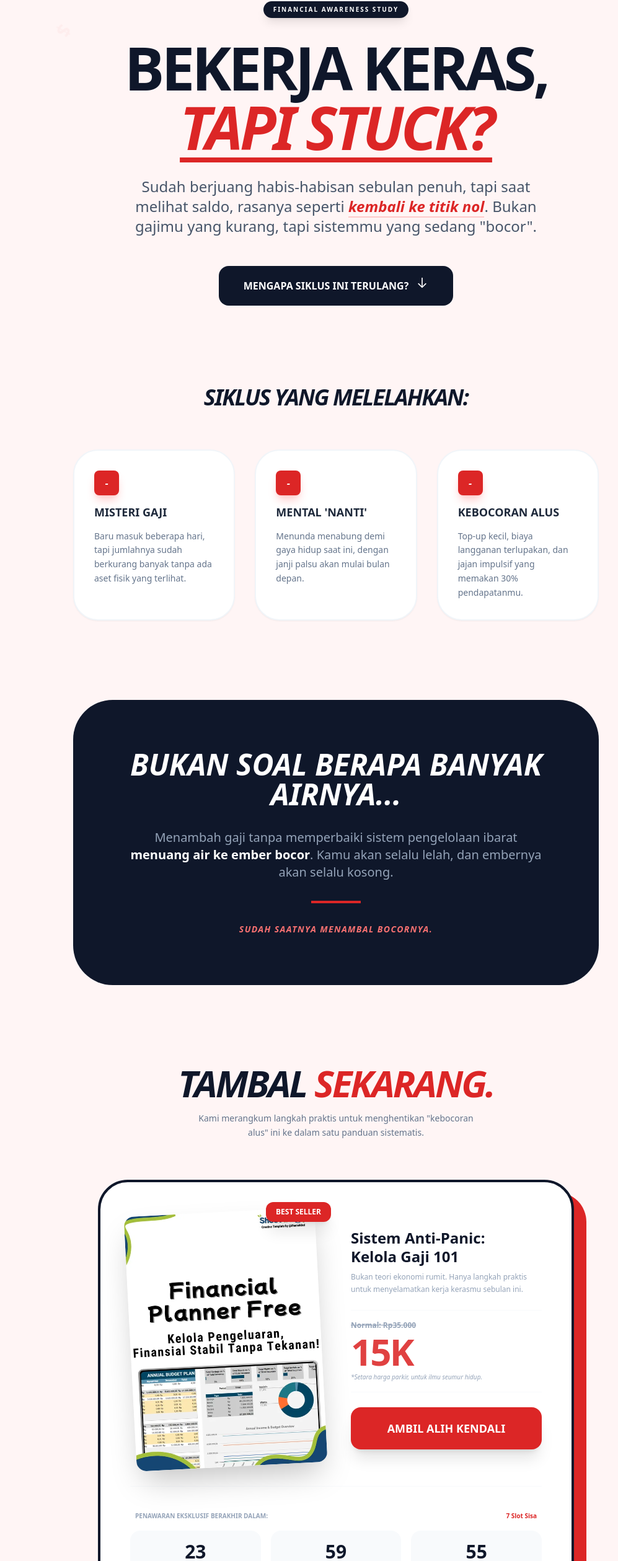
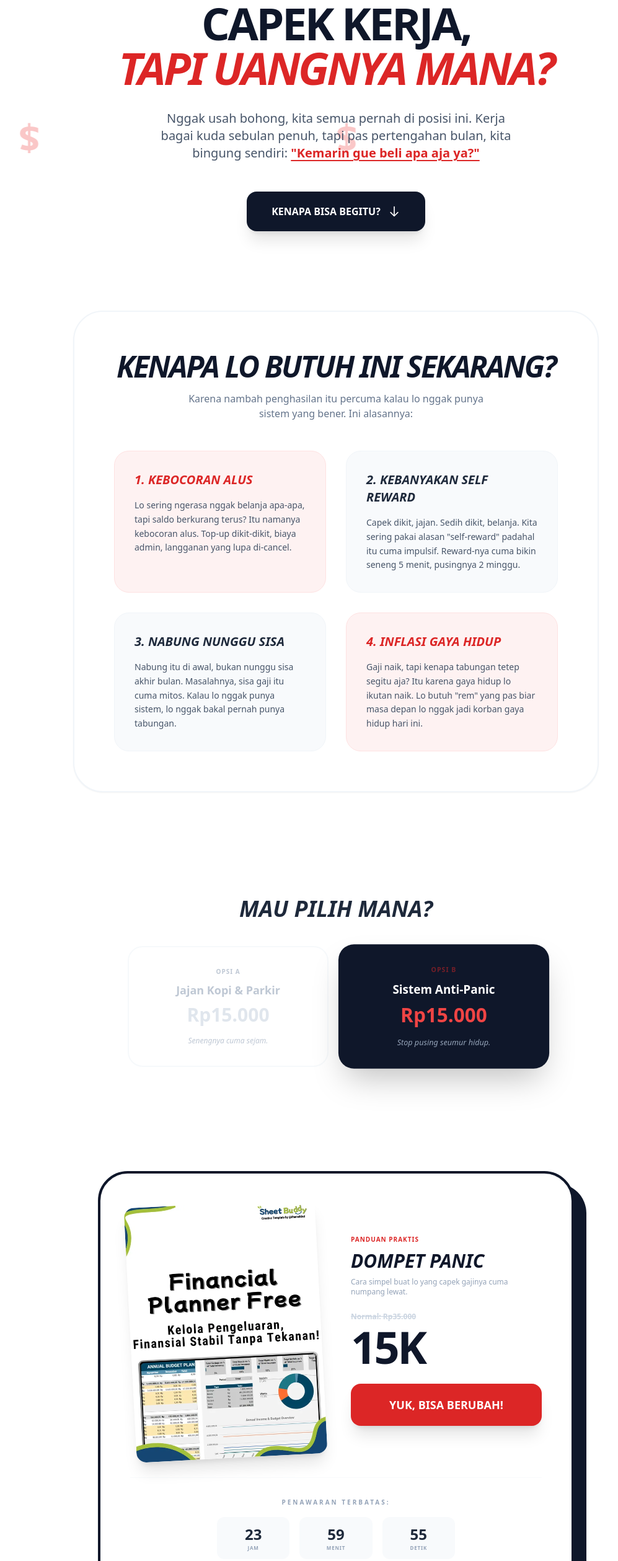
Before and after one commit to sigawari/budget-planner, a Nuxt app: page / in a window 1280 px wide. Shown: the part 95-2613 px from the top of the page at 62% size, without its empty margins (98-1095 px from the left). Built offline with nearby package versions, Linux system fonts and the light colour scheme.

Commit message:
Refactor index.vue for improved layout and content clarity

```diff
--- a/app/pages/index.vue
+++ b/app/pages/index.vue
@@ -1,114 +1,114 @@
 <template>
-    <div class="min-h-screen bg-[#FFF5F5] text-slate-900 font-sans selection:bg-red-200 overflow-x-hidden relative">
-
-      <Head>
-        <title>Dompet Panic | Mengapa Kerja Keras Saja Tidak Cukup?</title>
-        <meta name="description" content="Temukan alasan mengapa gaji Anda selalu numpang lewat dan cara membangun sistem finansial yang anti-bocor.">
-        <meta property="og:title" content="Dompet Panic - Berhenti Bertanya Ke Mana Uang Anda">
-      </Head>
-
-      <div class="money-rain pointer-events-none absolute inset-0 z-0 opacity-10">
-        <div v-for="n in 12" :key="n" class="cash font-bold text-3xl text-red-500">$</div>
-      </div>
+    <div class="min-h-screen bg-white text-slate-800 font-sans selection:bg-red-200 overflow-x-hidden relative">
+      <div v-for="n in 30" :key="n" class="cash text-6xl text-red-500 font-black">$</div>
 
       <main class="max-w-4xl mx-auto px-6 py-16 md:py-24 relative z-10 space-y-32">
 
         <section class="text-center space-y-8 animate-fade-in">
-          <div class="inline-flex items-center gap-2 bg-slate-900 text-white px-4 py-1.5 rounded-full shadow-lg">
-            <span class="text-[10px] font-black uppercase tracking-[0.2em]">Financial Awareness Study</span>
-          </div>
-
-          <h1 class="text-5xl md:text-8xl font-black leading-[0.85] tracking-tighter text-slate-900">
-            BEKERJA KERAS,<br/>
-            <span class="text-red-600 underline decoration-8 underline-offset-[12px] italic">TAPI STUCK?</span>
+          <h1 class="text-5xl md:text-7xl font-black leading-tight tracking-tighter text-slate-900">
+            CAPEK KERJA,<br/>
+            <span class="text-red-600 italic">TAPI UANGNYA MANA?</span>
           </h1>
 
-          <p class="text-xl md:text-2xl text-slate-600 leading-relaxed max-w-2xl mx-auto font-medium">
-            Sudah berjuang habis-habisan sebulan penuh, tapi saat melihat saldo, rasanya seperti <span class="text-red-600 font-bold italic border-b-2 border-red-200">kembali ke titik nol</span>. Bukan gajimu yang kurang, tapi sistemmu yang sedang "bocor".
+          <p class="text-lg md:text-xl text-slate-600 leading-relaxed max-w-xl mx-auto">
+            Nggak usah bohong, kita semua pernah di posisi ini. Kerja bagai kuda sebulan penuh, tapi pas pertengahan bulan, kita bingung sendiri: <span class="text-red-600 font-bold underline decoration-2 underline-offset-4 font-italic">"Kemarin gue beli apa aja ya?"</span>
           </p>
 
           <div class="flex justify-center pt-4">
-            <button @click="scrollTo('#relate')" class="group flex items-center gap-3 px-10 py-5 bg-slate-900 text-white font-black rounded-2xl hover:bg-red-600 transition-all duration-300 transform hover:-translate-y-1">
-              MENGAPA SIKLUS INI TERULANG?
-              <svg class="w-5 h-5 animate-bounce" fill="none" stroke="currentColor" viewBox="0 0 24 24"><path stroke-linecap="round" stroke-linejoin="round" stroke-width="2" d="M19 14l-7 7m0 0l-7-7m7 7V3"></path></svg>
+            <button @click="scrollTo('#why')" class="group flex items-center gap-3 px-10 py-5 bg-slate-900 text-white font-black rounded-2xl hover:bg-red-600 transition-all duration-300 transform hover:-translate-y-1 shadow-xl">
+              KENAPA BISA BEGITU?
+              <svg class="w-5 h-5 group-hover:translate-y-1 transition-transform" fill="none" stroke="currentColor" viewBox="0 0 24 24"><path stroke-linecap="round" stroke-linejoin="round" stroke-width="2" d="M19 14l-7 7m0 0l-7-7m7 7V3"></path></svg>
             </button>
           </div>
         </section>
 
-        <section id="relate" class="space-y-16">
+        <section id="why" class="space-y-12 bg-white p-8 md:p-16 rounded-[3rem] border-2 border-slate-100 shadow-sm">
           <div class="text-center space-y-4">
-            <h2 class="text-3xl md:text-4xl font-black text-slate-900 uppercase italic tracking-tighter">Siklus yang Melelahkan:</h2>
+            <h2 class="text-3xl md:text-5xl font-black text-slate-900 uppercase italic tracking-tighter">Kenapa Lo Butuh Ini Sekarang?</h2>
+            <p class="text-slate-500 max-w-lg mx-auto">Karena nambah penghasilan itu percuma kalau lo nggak punya sistem yang bener. Ini alasannya:</p>
           </div>
 
-          <div class="grid md:grid-cols-3 gap-8">
-            <div v-for="(p, i) in behavior" :key="i" class="p-8 bg-white border-2 border-slate-100 rounded-[2.5rem] shadow-sm space-y-4 relative group">
-              <div class="h-10 w-10 bg-red-600 text-white rounded-lg flex items-center justify-center font-black italic shadow-lg shadow-red-200">-</div>
-              <h3 class="text-lg font-black uppercase leading-tight text-slate-800">{{ p.title }}</h3>
-              <p class="text-sm text-slate-500 leading-relaxed">{{ p.desc }}</p>
+          <div class="grid md:grid-cols-2 gap-8">
+            <div class="space-y-4 p-8 bg-red-50 rounded-3xl border border-red-100">
+              <h3 class="text-xl font-black text-red-600 uppercase italic">1. Kebocoran Alus</h3>
+              <p class="text-sm text-slate-600 leading-relaxed">
+                Lo sering ngerasa nggak belanja apa-apa, tapi saldo berkurang terus? Itu namanya kebocoran alus. Top-up dikit-dikit, biaya admin, langganan yang lupa di-cancel.
+              </p>
+            </div>
+            <div class="space-y-4 p-8 bg-slate-50 rounded-3xl border border-slate-100 group hover:border-red-500 transition-colors">
+              <h3 class="text-xl font-black text-slate-800 uppercase italic group-hover:text-red-600">2. Kebanyakan Self Reward</h3>
+              <p class="text-sm text-slate-600 leading-relaxed">
+                Capek dikit, jajan. Sedih dikit, belanja. Kita sering pakai alasan "self-reward" padahal itu cuma impulsif. Reward-nya cuma bikin seneng 5 menit, pusingnya 2 minggu.
+              </p>
+            </div>
+            <div class="space-y-4 p-8 bg-slate-50 rounded-3xl border border-slate-100">
+              <h3 class="text-xl font-black text-slate-800 uppercase italic">3. Nabung Nunggu Sisa</h3>
+              <p class="text-sm text-slate-600 leading-relaxed">
+                Nabung itu di awal, bukan nunggu sisa akhir bulan. Masalahnya, sisa gaji itu cuma mitos. Kalau lo nggak punya sistem, lo nggak bakal pernah punya tabungan.
+              </p>
+            </div>
+            <div class="space-y-4 p-8 bg-red-50 rounded-3xl border border-red-100">
+              <h3 class="text-xl font-black text-red-600 uppercase italic">4. Inflasi Gaya Hidup</h3>
+              <p class="text-sm text-slate-600 leading-relaxed">
+                Gaji naik, tapi kenapa tabungan tetep segitu aja? Itu karena gaya hidup lo ikutan naik. Lo butuh "rem" yang pas biar masa depan lo nggak jadi korban gaya hidup hari ini.
+              </p>
             </div>
           </div>
         </section>
 
-        <section class="bg-slate-900 rounded-[4rem] p-10 md:p-20 text-white text-center space-y-10 relative overflow-hidden">
-          <div class="relative z-10 max-w-2xl mx-auto space-y-8">
-            <h2 class="text-4xl md:text-5xl font-black italic leading-tight uppercase">Bukan soal berapa banyak airnya...</h2>
-            <p class="text-slate-400 text-lg md:text-xl leading-relaxed">
-              Menambah gaji tanpa memperbaiki sistem pengelolaan ibarat <span class="text-white font-bold">menuang air ke ember bocor</span>. Kamu akan selalu lelah, dan embernya akan selalu kosong.
-            </p>
-            <div class="h-1 w-20 bg-red-600 mx-auto"></div>
-            <p class="text-red-400 font-bold uppercase tracking-widest text-sm italic">Sudah saatnya menambal bocornya.</p>
+        <section class="text-center space-y-10 py-10">
+          <h2 class="text-4xl font-black italic">MAU PILIH MANA?</h2>
+          <div class="grid md:grid-cols-2 gap-6 max-w-2xl mx-auto items-center">
+            <div class="p-8 bg-white border-2 border-slate-100 rounded-3xl opacity-60">
+              <p class="text-slate-400 font-bold uppercase text-[10px] mb-2 tracking-widest">Opsi A</p>
+              <p class="text-lg font-black text-slate-400">Jajan Kopi & Parkir</p>
+              <p class="text-3xl font-black text-slate-300 mt-2">Rp15.000</p>
+              <p class="text-xs text-slate-400 mt-4 italic">Senengnya cuma sejam.</p>
+            </div>
+            <div class="p-8 bg-slate-900 text-white rounded-3xl shadow-2xl scale-105">
+              <p class="text-red-600 font-black uppercase text-[10px] mb-2 tracking-widest animate-pulse">Opsi B</p>
+              <p class="text-lg font-black">Sistem Anti-Panic</p>
+              <p class="text-3xl font-black text-red-500 mt-2">Rp15.000</p>
+              <p class="text-xs text-slate-400 mt-4 italic">Stop pusing seumur hidup.</p>
+            </div>
           </div>
         </section>
 
-        <section class="max-w-3xl mx-auto space-y-16 pb-20">
-          <div class="text-center space-y-4">
-            <h2 class="text-4xl md:text-6xl font-black leading-none italic tracking-tighter uppercase">
-              TAMBAL <span class="text-red-600">SEKARANG.</span>
-            </h2>
-            <p class="text-slate-500 max-w-md mx-auto leading-relaxed text-sm">
-              Kami merangkum langkah praktis untuk menghentikan "kebocoran alus" ini ke dalam satu panduan sistematis.
-            </p>
-          </div>
-
-          <div class="bg-white border-4 border-slate-900 rounded-[3rem] p-8 md:p-12 shadow-[20px_20px_0px_0px_rgba(220,38,38,1)] space-y-8 relative">
+        <section class="max-w-3xl mx-auto pb-20">
+          <div class="bg-white border-4 border-slate-900 rounded-[3rem] p-8 md:p-12 shadow-[20px_20px_0px_0px_rgba(15,23,42,1)] space-y-8">
             <div class="grid md:grid-cols-2 gap-12 items-center">
               <div class="relative group">
                 <img
                   src="/ebook.png"
                   alt="Panduan Dompet Panic"
-                  class="relative w-full rounded-2xl shadow-2xl transform -rotate-3 group-hover:rotate-0 transition-transform duration-700 ease-out"
-                  @error="handleImgError"
+                  class="relative w-full rounded-2xl shadow-xl transform group-hover:rotate-0 -rotate-3 transition-transform duration-500"
                 />
-                <div class="absolute -top-4 -right-4 bg-red-600 text-white px-4 py-2 rounded-xl font-black text-xs uppercase shadow-xl">Best Seller</div>
               </div>
 
               <div class="space-y-6 text-center md:text-left">
                 <div class="space-y-2">
-                  <h3 class="text-2xl font-black text-slate-900 leading-tight">Sistem Anti-Panic: <br/> Kelola Gaji 101</h3>
-                  <p class="text-xs text-slate-400 leading-relaxed font-medium">Bukan teori ekonomi rumit. Hanya langkah praktis untuk menyelamatkan kerja kerasmu sebulan ini.</p>
+                  <p class="text-[10px] font-black uppercase text-red-600 tracking-widest">Panduan Praktis</p>
+                  <h3 class="text-3xl font-black text-slate-900 leading-tight italic uppercase">Dompet Panic</h3>
+                  <p class="text-xs text-slate-400">Cara simpel buat lo yang capek gajinya cuma numpang lewat.</p>
                 </div>
 
-                <div class="space-y-1 border-y border-slate-50 py-4">
-                  <p class="text-xs font-bold text-slate-400 line-through">Normal: Rp35.000</p>
-                  <div class="text-6xl font-black text-red-600 tracking-tighter animate-pulse-slow">15K</div>
-                  <p class="text-[10px] text-slate-400 italic">*Setara harga parkir, untuk ilmu seumur hidup.</p>
+                <div class="space-y-1">
+                  <p class="text-xs font-bold text-slate-300 line-through">Normal: Rp35.000</p>
+                  <div class="text-7xl font-black text-slate-900 tracking-tighter">15K</div>
                 </div>
 
-                <button class="w-full py-5 bg-red-600 hover:bg-slate-900 text-white font-black rounded-2xl shadow-xl transition-all active:scale-95 text-lg uppercase">
-                  Ambil Alih Kendali
+                <button class="w-full py-5 bg-red-600 hover:bg-slate-900 text-white font-black rounded-2xl shadow-xl transition-all active:scale-95 text-lg">
+                  YUK, BISA BERUBAH!
                 </button>
               </div>
             </div>
 
-            <div v-if="saleActive" class="pt-10 border-t border-slate-50">
-              <div class="flex justify-between items-end mb-4 px-2">
-                <span class="text-[10px] font-black uppercase text-slate-400">Penawaran Eksklusif Berakhir Dalam:</span>
-                <span class="text-[10px] font-black text-red-600">{{ promoSlots }} Slot Sisa</span>
-              </div>
-              <div class="grid grid-cols-3 gap-4">
-                <div v-for="(val, unit) in { JAM: hours, MENIT: minutes, DETIK: seconds }" :key="unit" class="bg-slate-50 p-4 rounded-2xl text-center">
-                  <div class="text-3xl font-black text-slate-900 tabular-nums">{{ pad(val) }}</div>
-                  <div class="text-[9px] font-bold text-slate-400 uppercase tracking-widest mt-1">{{ unit }}</div>
+            <div v-if="saleActive" class="pt-8 border-t border-slate-50 text-center space-y-4">
+              <p class="text-[10px] font-black uppercase text-slate-400 tracking-[0.3em]">Penawaran Terbatas:</p>
+              <div class="grid grid-cols-3 gap-4 max-w-sm mx-auto">
+                <div v-for="(val, unit) in { JAM: hours, MENIT: minutes, DETIK: seconds }" :key="unit" class="bg-slate-50 p-3 rounded-xl">
+                  <div class="text-2xl font-black text-slate-800 tabular-nums">{{ pad(val) }}</div>
+                  <div class="text-[8px] font-bold text-slate-400 tracking-widest uppercase">{{ unit }}</div>
                 </div>
               </div>
             </div>
@@ -116,8 +116,8 @@
         </section>
       </main>
 
-      <footer class="py-12 text-center opacity-40 border-t border-red-50">
-        <p class="text-slate-400 text-[9px] font-bold tracking-[0.5em] uppercase">Built for Smarter Finance &copy; 2025</p>
+      <footer class="py-12 text-center opacity-30">
+        <p class="text-slate-400 text-[9px] font-black tracking-[0.5em] uppercase px-4">Dompet.Panic &copy; 2025</p>
       </footer>
     </div>
   </template>
@@ -125,17 +125,11 @@
   <script setup>
   import { ref, computed, onMounted, onBeforeUnmount } from 'vue'
 
-  const behavior = [
-    { title: "Misteri Gaji", desc: "Baru masuk beberapa hari, tapi jumlahnya sudah berkurang banyak tanpa ada aset fisik yang terlihat." },
-    { title: "Mental 'Nanti'", desc: "Menunda menabung demi gaya hidup saat ini, dengan janji palsu akan mulai bulan depan." },
-    { title: "Kebocoran Alus", desc: "Top-up kecil, biaya langganan terlupakan, dan jajan impulsif yang memakan 30% pendapatanmu." }
-  ]
-
-  const promoSlots = ref(7)
+  const promoSlots = ref(8)
   const remainingMs = ref(0)
   const saleActive = computed(() => remainingMs.value > 0)
-  const SALE_DURATION = 48 * 60 * 60 * 1000 // 48 jam
-  const STORAGE_KEY = 'panic_user_session_v4' // Berperan sebagai 'Cookie' sistem
+  const SALE_DURATION = 48 * 60 * 60 * 1000
+  const STORAGE_KEY = 'panic_v5_session'
 
   const hours = computed(() => Math.floor((remainingMs.value % (24 * 3600000)) / 3600000))
   const minutes = computed(() => Math.floor((remainingMs.value % 3600000) / 60000))
@@ -147,29 +141,19 @@
     if (el) el.scrollIntoView({ behavior: 'smooth' })
   }
 
-  const handleImgError = (e) => {
-    e.target.src = 'https://via.placeholder.com/400x500/dc2626/ffffff?text=MANUAL+FINANSIAL'
-  }
-
   let timerInterval = null
   onMounted(() => {
-    // Persistence Logic (Cookie-like behavior using LocalStorage)
     let end = localStorage.getItem(STORAGE_KEY)
     if (!end) {
       end = Date.now() + SALE_DURATION
       localStorage.setItem(STORAGE_KEY, end)
     }
-
-    const updateTimer = () => {
-      remainingMs.value = Math.max(0, parseInt(end) - Date.now())
-    }
+    const updateTimer = () => { remainingMs.value = Math.max(0, parseInt(end) - Date.now()) }
     updateTimer()
     timerInterval = setInterval(updateTimer, 1000)
 
-    // Scarcity Slot simulation
-    const slotInterval = setInterval(() => {
+    setInterval(() => {
       if (promoSlots.value > 1) promoSlots.value--
-      else clearInterval(slotInterval)
     }, 45000)
   })
 
@@ -179,37 +163,27 @@
   <style>
   @import url('https://fonts.googleapis.com/css2?family=Plus+Jakarta+Sans:ital,wght@0,800;1,800&display=swap');
 
-  body {
-    font-family: 'Plus Jakarta Sans', sans-serif;
-    background-color: #FFF5F5;
-    scroll-behavior: smooth;
-  }
+  body { font-family: 'Plus Jakarta Sans', sans-serif; background-color: #ffffff; scroll-behavior: smooth; }
 
   .money-rain { overflow: hidden; }
   .cash { position: absolute; top: -100px; user-select: none; animation: fall linear infinite; opacity: 0; }
   @keyframes fall {
     0% { transform: translateY(-100px) rotate(0deg); opacity: 0; }
-    20% { opacity: 0.4; }
-    80% { opacity: 0.4; }
+    20% { opacity: 0.3; }
+    80% { opacity: 0.3; }
     100% { transform: translateY(110vh) rotate(360deg); opacity: 0; }
   }
 
-  /* Staggered Money Rain */
-  .cash:nth-child(2) { left: 15%; animation-duration: 12s; animation-delay: 1s; }
-  .cash:nth-child(4) { left: 35%; animation-duration: 9s; animation-delay: 4s; }
-  .cash:nth-child(6) { left: 55%; animation-duration: 11s; animation-delay: 2s; }
-  .cash:nth-child(8) { left: 75%; animation-duration: 10s; animation-delay: 5s; }
-  .cash:nth-child(10) { left: 90%; animation-duration: 8s; animation-delay: 0.5s; }
+  .cash:nth-child(2) { left: 10%; animation-duration: 8s; animation-delay: 1s; }
+  .cash:nth-child(4) { left: 30%; animation-duration: 12s; animation-delay: 3s; }
+  .cash:nth-child(6) { left: 50%; animation-duration: 10s; animation-delay: 0s; }
+  .cash:nth-child(8) { left: 70%; animation-duration: 14s; animation-delay: 2s; }
+  .cash:nth-child(10) { left: 90%; animation-duration: 9s; animation-delay: 4s; }
+  .cash:nth-child(12) { left: 20%; animation-duration: 11s; animation-delay: 5s; }
 
-  .animate-fade-in { animation: fadeIn 1.2s ease-out; }
+  .animate-fade-in { animation: fadeIn 1s ease-out; }
   @keyframes fadeIn {
-    from { opacity: 0; transform: translateY(30px); }
+    from { opacity: 0; transform: translateY(20px); }
     to { opacity: 1; transform: translateY(0); }
   }
-
-  @keyframes pulse-slow {
-    0%, 100% { opacity: 1; }
-    50% { opacity: 0.7; }
-  }
-  .animate-pulse-slow { animation: pulse-slow 3s infinite; }
   </style>
```
